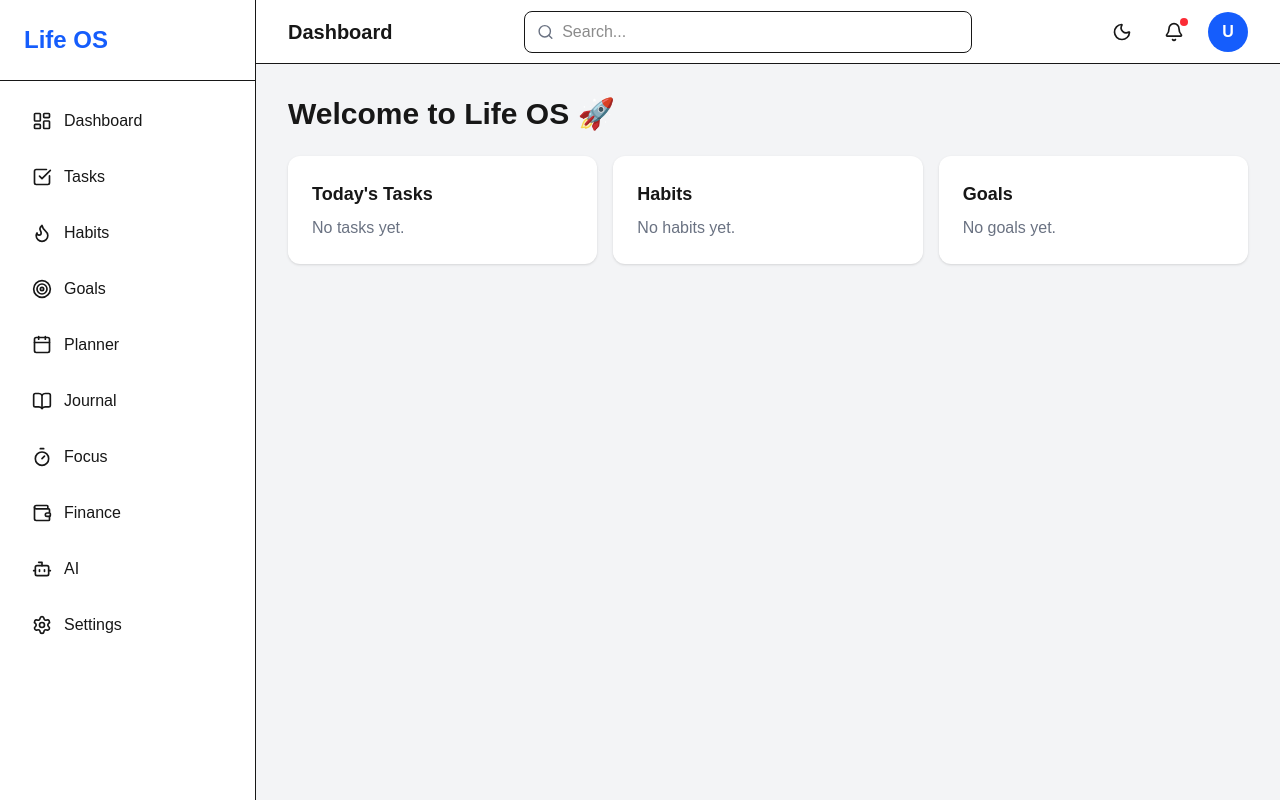
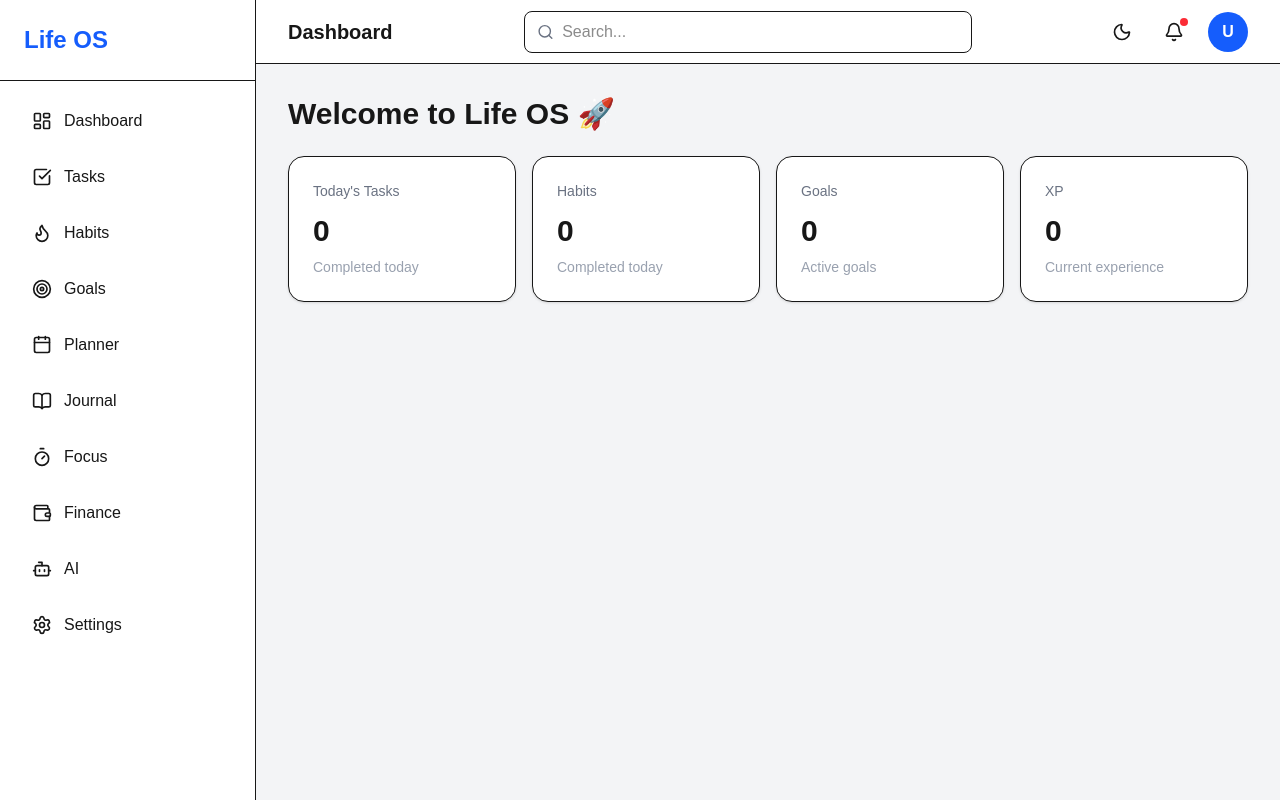
Before and after one commit to lpsojib/life-os, a Next.js app: page /dashboard in a window 1280 px wide. Built offline with nearby package versions, Linux system fonts and the light colour scheme.

Commit message:
Sprint 4 Part 1 - Dashboard Stats Cards

```diff
--- a/src/app/(dashboard)/dashboard/page.tsx
+++ b/src/app/(dashboard)/dashboard/page.tsx
@@ -1,31 +1,36 @@
+import StatsCard from "@/components/cards/StatsCard";
+
 export default function DashboardPage() {
   return (
-    <div>
-      <h1 className="mb-6 text-3xl font-bold">
+    <div className="space-y-6">
+      <h1 className="text-3xl font-bold">
         Welcome to Life OS 🚀
       </h1>
 
-      <div className="grid gap-4 sm:grid-cols-2 xl:grid-cols-3">
-        <div className="rounded-xl bg-white p-6 shadow">
-          <h2 className="text-lg font-semibold">Today&apos;s Tasks</h2>
-          <p className="mt-2 text-gray-500">
-            No tasks yet.
-          </p>
-        </div>
+      <div className="grid gap-4 sm:grid-cols-2 xl:grid-cols-4">
+        <StatsCard
+          title="Today's Tasks"
+          value={0}
+          description="Completed today"
+        />
 
-        <div className="rounded-xl bg-white p-6 shadow">
-          <h2 className="text-lg font-semibold">Habits</h2>
-          <p className="mt-2 text-gray-500">
-            No habits yet.
-          </p>
-        </div>
+        <StatsCard
+          title="Habits"
+          value={0}
+          description="Completed today"
+        />
 
-        <div className="rounded-xl bg-white p-6 shadow">
-          <h2 className="text-lg font-semibold">Goals</h2>
-          <p className="mt-2 text-gray-500">
-            No goals yet.
-          </p>
-        </div>
+        <StatsCard
+          title="Goals"
+          value={0}
+          description="Active goals"
+        />
+
+        <StatsCard
+          title="XP"
+          value={0}
+          description="Current experience"
+        />
       </div>
     </div>
   );
--- /dev/null
+++ b/src/components/cards/StatsCard.tsx
@@ -0,0 +1,29 @@
+interface StatsCardProps {
+  title: string;
+  value: string | number;
+  description?: string;
+}
+
+export default function StatsCard({
+  title,
+  value,
+  description,
+}: StatsCardProps) {
+  return (
+    <div className="rounded-2xl border bg-white p-6 shadow-sm transition hover:shadow-md">
+      <h3 className="text-sm font-medium text-gray-500">
+        {title}
+      </h3>
+
+      <p className="mt-3 text-3xl font-bold">
+        {value}
+      </p>
+
+      {description && (
+        <p className="mt-2 text-sm text-gray-400">
+          {description}
+        </p>
+      )}
+    </div>
+  );
+}
```
